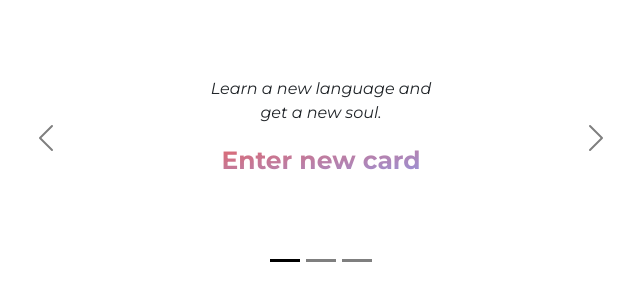
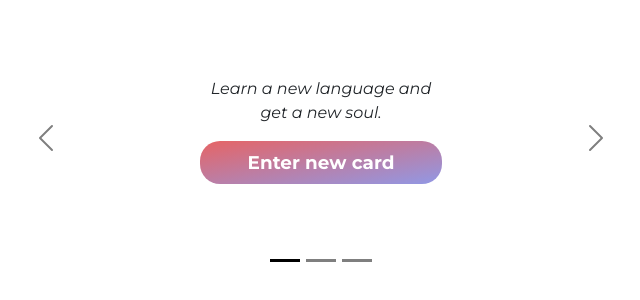
Before and after one commit to saki1994/frontend, a React (Create React App) app: page / in a window 1280 px wide. Shown: the part 102-402 px from the top of the page, without its empty margins (319-959 px from the left). Built offline with nearby package versions, Linux system fonts and the light colour scheme; no server answers.

Commit message:
changing btn style

```diff
--- a/src/components/stylesheet/Home/home.css
+++ b/src/components/stylesheet/Home/home.css
@@ -19,13 +19,14 @@
 }
 .container .div .nav-btn button {
   border: none;
-  font-size: 1.56rem;
+  padding: 8px;
+  width: 50%;
+  font-size: 1.15rem;
   font-weight: 700;
   background: #e66465;
   background: linear-gradient(to bottom right, #e66465 0%, #9198e5 100%);
-  -webkit-background-clip: text;
-          background-clip: text;
-  -webkit-text-fill-color: transparent;
+  color: white;
+  border-radius: 20px;
   -webkit-animation: tracking-in-expand-fwd-top 0.8s cubic-bezier(0.215, 0.61, 0.355, 1) both;
   animation: tracking-in-expand-fwd-top 0.8s cubic-bezier(0.215, 0.61, 0.355, 1) both;
 }
@@ -71,17 +72,15 @@
 }
 .container .lower-div .close-btn {
   border: none;
-  background: transparent;
-  background: #e66465;
+  color: white;
+  border-radius: 20px;
   background: linear-gradient(to bottom right, #e66465 0%, #9198e5 100%);
-  -webkit-background-clip: text;
-          background-clip: text;
-  -webkit-text-fill-color: transparent;
 }
 .container .lower-div .close-btn:first-child {
-  font-size: 18px;
-  font-weight: 600;
+  font-size: 17px;
   align-self: end;
+  padding: 5px;
+  width: 80px;
 }
 .container .lower-div {
   -webkit-animation: swing-in-top-fwd 1s cubic-bezier(0.175, 0.885, 0.32, 1.275) both;
--- a/src/components/stylesheet/Home/home.scss
+++ b/src/components/stylesheet/Home/home.scss
@@ -19,22 +19,15 @@
       }
       button {
         border: none;
-        font-size: 1.56rem;
+        padding: 8px;
+        width: 50%;
+        font-size: 1.15rem;
         font-weight: 700;
         background: #e66465;
-        background: -webkit-linear-gradient(
-          to bottom right,
-          #e66465 0%,
-          #9198e5 100%
-        );
-        background: -moz-linear-gradient(
-          to bottom right,
-          #e66465 0%,
-          #9198e5 100%
-        );
         background: linear-gradient(to bottom right, #e66465 0%, #9198e5 100%);
-        background-clip: text;
-        -webkit-text-fill-color: transparent;
+        color: white;
+        border-radius: 20px;
+
         -webkit-animation: tracking-in-expand-fwd-top 0.8s
           cubic-bezier(0.215, 0.61, 0.355, 1) both;
         animation: tracking-in-expand-fwd-top 0.8s
@@ -89,26 +82,15 @@
 
     .close-btn {
       border: none;
-      background: transparent;
-      background: #e66465;
-      background: -webkit-linear-gradient(
-        to bottom right,
-        #e66465 0%,
-        #9198e5 100%
-      );
-      background: -moz-linear-gradient(
-        to bottom right,
-        #e66465 0%,
-        #9198e5 100%
-      );
+      color: white;
+      border-radius: 20px;
       background: linear-gradient(to bottom right, #e66465 0%, #9198e5 100%);
-      background-clip: text;
-      -webkit-text-fill-color: transparent;
 
       &:first-child {
-        font-size: 18px;
-        font-weight: 600;
+        font-size: 17px;
         align-self: end;
+        padding: 5px;
+        width: 80px;
       }
     }
   }
--- a/src/mainStyle.css
+++ b/src/mainStyle.css
@@ -54,6 +54,10 @@ body {
   body .container .div {
     width: 100%;
   }
+  body .container .div .nav-btn button {
+    font-size: 1.05rem;
+    width: 70%;
+  }
   body .container form {
     width: 100%;
   }
--- a/src/mainStyle.scss
+++ b/src/mainStyle.scss
@@ -66,6 +66,13 @@ body {
     .container {
       .div {
         width: 100%;
+
+        .nav-btn {
+          button {
+            font-size: 1.05rem;
+            width: 70%;
+          }
+        }
       }
 
       form {
```
Also changed, not shown: 2 other files (tests, documents, lock files or other folders).
